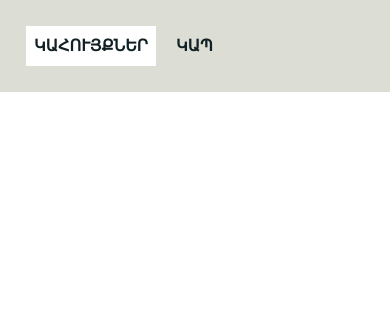
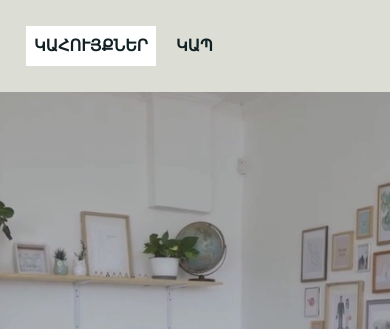
Before and after one commit to Artur01300/ProjetMeuble, a website: page index.html in a window 390 px wide. Shown: the top 329 px of the page. Drawn offline with nearby package versions, Linux system fonts and the light colour scheme; the site is published under a folder, as on GitHub Pages, so addresses that start at the root find nothing; files whose address does not match are found by name.

Commit message:
chemin de l'image pour le mibile modifié

```diff
--- a/index.html
+++ b/index.html
@@ -28,7 +28,7 @@
 
     <div class="headerMain_bgvideo">
       <div  class="d-none d-sm-block">
-        <video playsinline nodownload autoplay playsinline muted poster="img/bgImg.jpg" controls="false">
+        <video autoplay  muted poster="img/bgImg.jpg" controls="false">
           <source src="VIDEO_BG/V_mp4.mp4" type="video/mp4">
           <source src="VIDEO_BG/V_webm.webm" type="video/webm">
           <source src="VIDEO_BG/V_ogg.ogv" type="video/ogg">
--- a/sass/base/media.scss
+++ b/sass/base/media.scss
@@ -19,8 +19,10 @@
     }
 
     .headerMain_bgvideo{
-        background: url('/img/bg_mobil.jpg') no-repeat center
-        center/cover !important;
+        // avec prefixer
+        // background: url('../../img/bg_mobil.jpg') no-repeat center center/cover !important;
+           // sans prefixer
+           background: url('../img/bg_mobil.jpg') no-repeat center center/cover !important;
     }
 
     .catalogContainer{
```
Also changed, not shown: css/prefixer/styles.css, css/styles.css, 1 other file.
